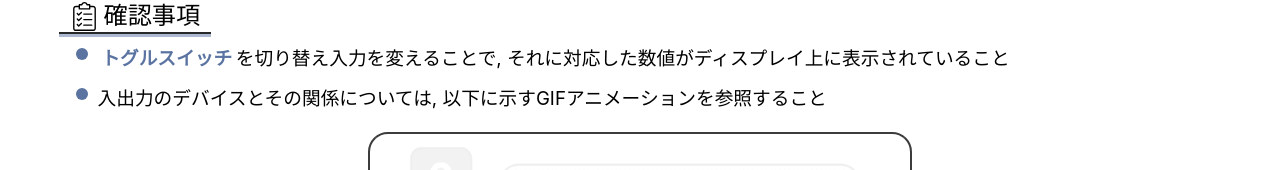
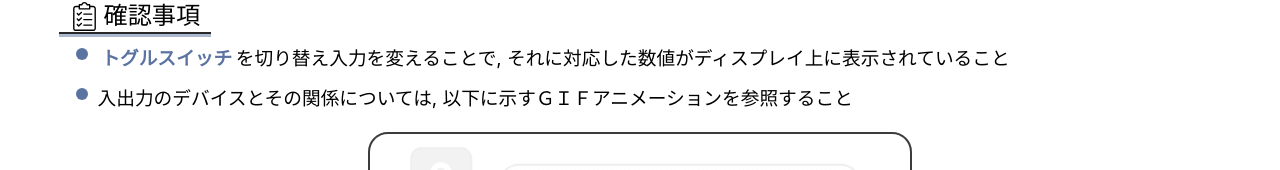
Before and after one commit to haru1843/circuit-simulation-app, a React (Create React App) app: page /circuit-simulation-app/work1 in a window 1280 px wide. Shown: the part 748-918 px from the top of the page. Built offline with nearby package versions, Linux system fonts and the light colour scheme.

Commit message:
update: Half-width String to Full-width one

```diff
--- a/src/views/pages/work1.js
+++ b/src/views/pages/work1.js
@@ -187,7 +187,7 @@ function Work1() {
                 </li>
                 <li>
                   入出力のデバイスとその関係については,
-                  以下に示すGIFアニメーションを参照すること
+                  以下に示すＧＩＦアニメーションを参照すること
                 </li>
                 <div className="gif-container">
                   <div>
--- a/src/views/pages/work2.js
+++ b/src/views/pages/work2.js
@@ -185,7 +185,7 @@ function Work2() {
                 </li>
                 <li>
                   入出力のデバイスとそれらの挙動については,
-                  以下に示すGIFアニメーションを参照すること
+                  以下に示すＧＩＦアニメーションを参照すること
                 </li>
                 <div className="gif-container">
                   <div>
```
